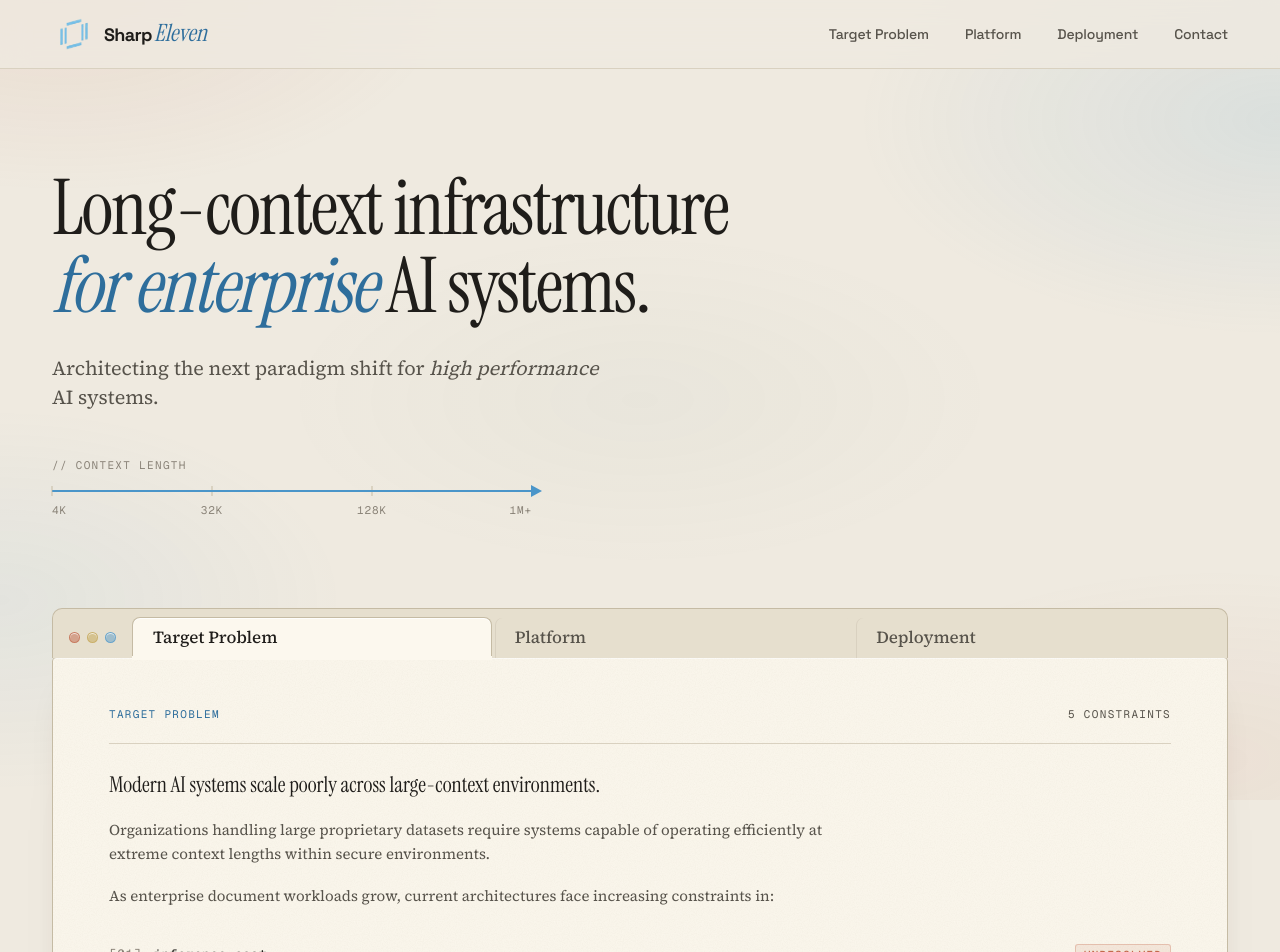
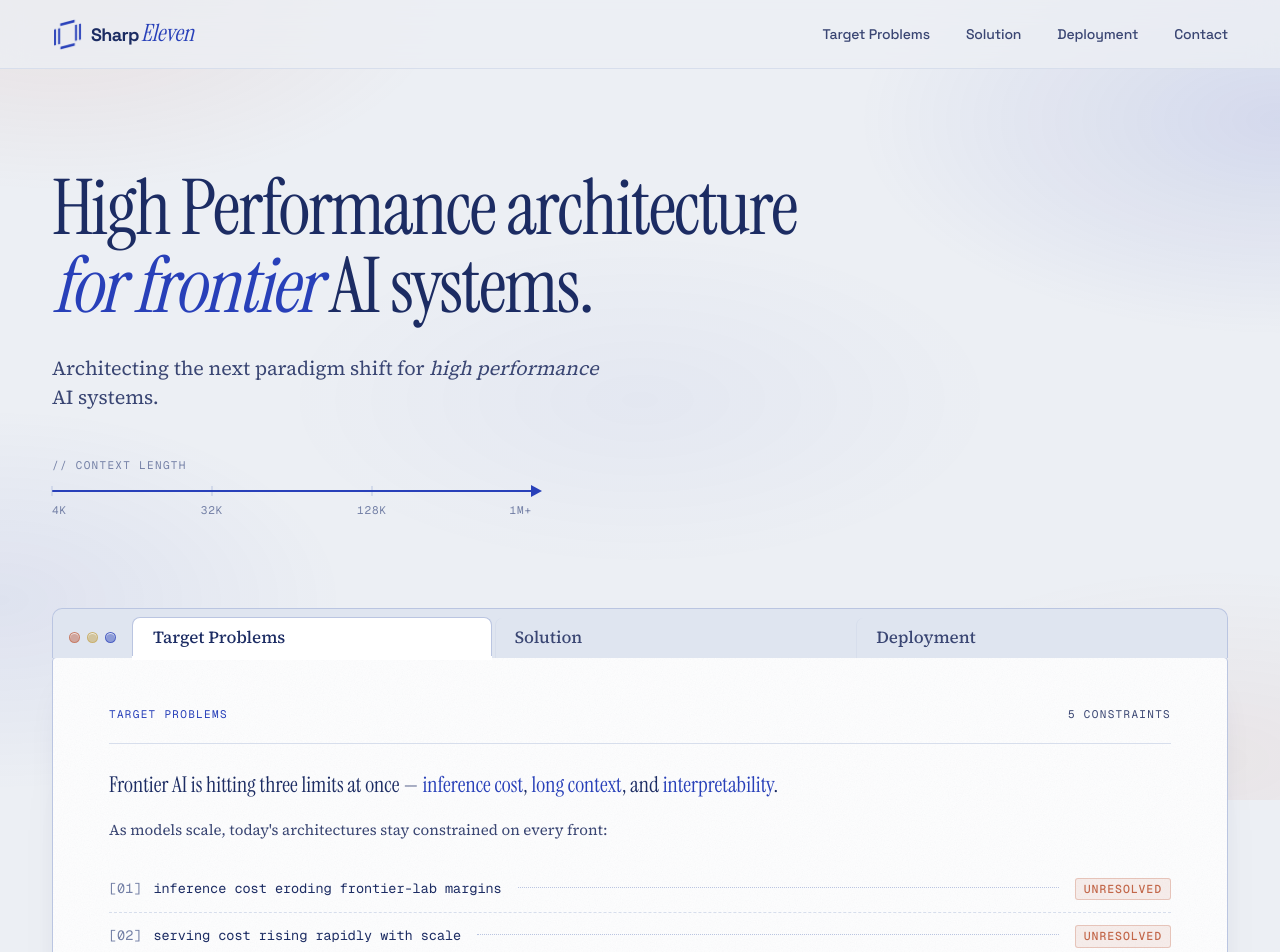
Before and after one commit to JJ-Xie/sharpeleven-website, a Next.js app: page / in a window 1280 px wide. Shown: the top 952 px of the page. Built offline with nearby package versions, Linux system fonts and the light colour scheme.

Commit message:
website overhaul for jessie

```diff
--- a/app/globals.css
+++ b/app/globals.css
@@ -1,17 +1,17 @@
 @import "tailwindcss";
 
 @theme {
-  --color-bg: #efeae0;
-  --color-bg-2: #f5f1e8;
-  --color-bg-3: #e6dfce;
-  --color-ink: #1f1d1a;
-  --color-ink-2: #57534b;
-  --color-ink-3: #8a8378;
-  --color-line: #d9d1c0;
-  --color-line-2: #c5bba4;
-  --color-sage: #4a95c9;
-  --color-sage-2: #2e6e9c;
-  --color-sage-soft: #b7d8ec;
+  --color-bg: #eceff4;
+  --color-bg-2: #f4f6fa;
+  --color-bg-3: #dfe5f0;
+  --color-ink: #1c2c63;
+  --color-ink-2: #3a4673;
+  --color-ink-3: #7480a6;
+  --color-line: #d7deec;
+  --color-line-2: #bac5e1;
+  --color-sage: #2840b9;
+  --color-sage-2: #2840b9;
+  --color-sage-soft: #b4bce7;
   --color-clay: #c2674a;
 
   --radius-xs: 4px;
@@ -75,12 +75,12 @@ body::before {
     ),
     radial-gradient(
       ellipse 55% 45% at 100% 15%,
-      rgba(74, 149, 201, 0.12) 0%,
+      rgba(40, 64, 185, 0.12) 0%,
       transparent 60%
     ),
     radial-gradient(
       ellipse 45% 40% at 0% 75%,
-      rgba(74, 149, 201, 0.07) 0%,
+      rgba(40, 64, 185, 0.07) 0%,
       transparent 60%
     ),
     radial-gradient(
@@ -90,7 +90,7 @@ body::before {
     ),
     radial-gradient(
       ellipse 40% 30% at 50% 50%,
-      rgba(92, 140, 118, 0.04) 0%,
+      rgba(40, 64, 185, 0.04) 0%,
       transparent 70%
     );
   pointer-events: none;
@@ -145,7 +145,7 @@ body::before {
   height: 6px;
   border-radius: 50%;
   background: var(--color-sage);
-  box-shadow: 0 0 0 3px rgba(74, 149, 201, 0.22);
+  box-shadow: 0 0 0 3px rgba(40, 64, 185, 0.22);
   animation: pulse-dot 2.4s ease-in-out infinite;
 }
 @media (prefers-reduced-motion: reduce) {
@@ -292,14 +292,14 @@ body::before {
   background:
     radial-gradient(
       circle at 30% 25%,
-      rgba(74, 149, 201, 0.10) 0%,
+      rgba(40, 64, 185, 0.10) 0%,
       transparent 55%
     ),
     var(--color-bg-2);
   overflow: hidden;
   box-shadow:
     0 1px 0 rgba(255, 255, 255, 0.6) inset,
-    0 18px 40px -22px rgba(31, 29, 26, 0.25);
+    0 18px 40px -22px rgba(28, 44, 99, 0.25);
 }
 .hero-viz svg {
   width: 100%;
@@ -563,8 +563,8 @@ body::before {
   border-color: rgba(199, 169, 92, 0.7);
 }
 .chrome-dot:nth-child(3) {
-  background: rgba(74, 149, 201, 0.45);
-  border-color: rgba(74, 149, 201, 0.65);
+  background: rgba(40, 64, 185, 0.45);
+  border-color: rgba(40, 64, 185, 0.65);
 }
 .doc-tab {
   position: relative;
@@ -593,14 +593,14 @@ body::before {
   z-index: 1;
 }
 .doc-tab:hover:not(.active) {
-  background: rgba(252, 248, 238, 0.9);
+  background: rgba(244, 246, 250, 0.9);
   color: var(--color-ink);
   box-shadow:
     inset 0 1px 0 rgba(255, 255, 255, 0.7),
-    0 -3px 10px -4px rgba(60, 40, 20, 0.12);
+    0 -3px 10px -4px rgba(28, 44, 99, 0.12);
 }
 .doc-tab.active {
-  background: #fcf8ee;
+  background: #ffffff;
   color: var(--color-ink);
   border-color: var(--color-line-2);
   z-index: 4;
@@ -613,7 +613,7 @@ body::before {
   right: -1px;
   bottom: -2px;
   height: 4px;
-  background: #fcf8ee;
+  background: #ffffff;
 }
 /* vertical separators between non-active inactive tabs */
 .doc-tab + .doc-tab:not(.active):not(:hover) {
@@ -643,24 +643,24 @@ body::before {
 .brief-sheet {
   position: absolute;
   inset: 0;
-  background: #ede5cd;
+  background: #dbe2ef;
   border: 1px solid var(--color-line);
   border-radius: 4px;
   transform: rotate(0.7deg) translate(12px, 14px);
-  box-shadow: 0 18px 30px -24px rgba(60, 40, 20, 0.15);
+  box-shadow: 0 18px 30px -24px rgba(28, 44, 99, 0.15);
   pointer-events: none;
 }
 .brief-page {
   position: relative;
-  background: #fcf8ee;
+  background: #ffffff;
   border: 1px solid var(--color-line-2);
   border-radius: 4px;
   padding: 48px 56px 36px;
   z-index: 2;
   box-shadow:
     0 1px 0 rgba(255, 255, 255, 0.7) inset,
-    0 22px 38px -22px rgba(60, 40, 20, 0.2),
-    0 60px 80px -50px rgba(60, 40, 20, 0.1);
+    0 22px 38px -22px rgba(28, 44, 99, 0.2),
+    0 60px 80px -50px rgba(28, 44, 99, 0.1);
 }
 .brief-page::after {
   content: "";
@@ -806,7 +806,7 @@ body::before {
   width: 36px;
   height: 36px;
   border-radius: 9px;
-  background: linear-gradient(140deg, #faf5e6 0%, #efe6cf 100%);
+  background: linear-gradient(140deg, #f4f6fa 0%, #dde4f1 100%);
   border: 1px solid var(--color-line);
   font-family: var(--font-display);
   font-style: italic;
@@ -818,8 +818,8 @@ body::before {
   margin-top: 2px;
   box-shadow:
     0 1px 0 rgba(255, 255, 255, 0.95) inset,
-    0 -1px 0 rgba(60, 40, 20, 0.04) inset,
-    0 1px 2px rgba(60, 40, 20, 0.06);
+    0 -1px 0 rgba(28, 44, 99, 0.04) inset,
+    0 1px 2px rgba(28, 44, 99, 0.06);
 }
 .brief-page .doc-text h4 {
   margin: 0 0 6px;
@@ -926,18 +926,18 @@ body::before {
 }
 .log-status-enabled {
   color: var(--color-sage-2);
-  background: rgba(74, 149, 201, 0.1);
-  border: 1px solid rgba(74, 149, 201, 0.3);
+  background: rgba(40, 64, 185, 0.1);
+  border: 1px solid rgba(40, 64, 185, 0.3);
 }
 .log-status-scoped {
   color: var(--color-sage-2);
-  background: rgba(74, 149, 201, 0.06);
-  border: 1px solid rgba(74, 149, 201, 0.25);
+  background: rgba(40, 64, 185, 0.06);
+  border: 1px solid rgba(40, 64, 185, 0.25);
 }
 .log-status-compliant {
   color: var(--color-sage-2);
-  background: rgba(74, 149, 201, 0.1);
-  border: 1px solid rgba(74, 149, 201, 0.3);
+  background: rgba(40, 64, 185, 0.1);
+  border: 1px solid rgba(40, 64, 185, 0.3);
 }
 .brief-two-col .log-list {
   margin-top: 12px;
--- a/components/Briefs.tsx
+++ b/components/Briefs.tsx
@@ -5,40 +5,42 @@ import { useEffect, useState } from "react";
 type Tab = "problem" | "platform" | "deployment";
 
 const TABS: { id: Tab; meta: string; label: string }[] = [
-  { id: "problem", meta: "01 · 5 constraints", label: "Target Problem" },
-  { id: "platform", meta: "02 · capabilities + applications", label: "Platform" },
-  { id: "deployment", meta: "03 · 4 properties", label: "Deployment" },
+  { id: "problem", meta: "01 · 5 constraints", label: "Target Problems" },
+  { id: "platform", meta: "02 · capabilities + advantage", label: "Solution" },
+  { id: "deployment", meta: "03 · today + transfer", label: "Deployment" },
 ];
 
 type LogItem = { num: string; label: string };
 
 const PROBLEM_ITEMS: LogItem[] = [
-  { num: "01", label: "inference cost" },
-  { num: "02", label: "latency" },
-  { num: "03", label: "memory utilization" },
-  { num: "04", label: "response reliability" },
-  { num: "05", label: "deployment privacy" },
+  { num: "01", label: "inference cost eroding frontier-lab margins" },
+  { num: "02", label: "serving cost rising rapidly with scale" },
+  { num: "03", label: "slow, expensive, inaccurate long context" },
+  { num: "04", label: "context windows that can't run long enough" },
+  { num: "05", label: "no inherent explanation or interpretability of answers" },
 ];
 
 const CAPABILITIES: LogItem[] = [
-  { num: "A1", label: "support large-context document environments" },
-  { num: "A2", label: "reduce memory and compute overhead" },
-  { num: "A3", label: "integrate with existing model stacks" },
-  { num: "A4", label: "operate within customer-controlled infrastructure" },
+  { num: "A1", label: "substantially lower annual inference cost" },
+  { num: "A2", label: "longer context, faster and more accurate" },
+  { num: "A3", label: "answers explained inherently" },
 ];
 
-const APPLICATIONS: LogItem[] = [
-  { num: "B1", label: "large and multi document analysis" },
-  { num: "B2", label: "enterprise knowledge systems" },
-  { num: "B3", label: "diligence workflows" },
-  { num: "B4", label: "research and compliance environments" },
+const ADVANTAGES: LogItem[] = [
+  { num: "B1", label: "processes more tokens than any model" },
+  { num: "B2", label: "cheaper per token at long context" },
+  { num: "B3", label: "faster long-context inference" },
+  { num: "B4", label: "more accurate as inputs grow" },
 ];
 
-const DEPLOYMENT_ITEMS: LogItem[] = [
-  { num: "01", label: "On-premise compatible" },
-  { num: "02", label: "Customer-controlled infrastructure" },
-  { num: "03", label: "No external document transfer required" },
-  { num: "04", label: "Compatible with existing enterprise AI workflows" },
+const DEPLOYMENT_NOW: LogItem[] = [
+  { num: "01", label: "deployed as a retrieval system" },
+  { num: "02", label: "tested on real long-context workloads" },
+];
+
+const DEPLOYMENT_EXIT: LogItem[] = [
+  { num: "03", label: "full proprietary architecture" },
+  { num: "04", label: "transferred to a single acquirer" },
 ];
 
 function LogList({
@@ -135,21 +137,17 @@ export function Briefs() {
                 }`}
               >
                 <div className="doc-header">
-                  <span className="doc-label">Target Problem</span>
+                  <span className="doc-label">Target Problems</span>
                   <span className="doc-page">5 constraints</span>
                 </div>
                 <p className="doc-intro">
-                  Modern AI systems scale poorly across large-context
-                  environments.
+                  Frontier AI is hitting three limits at once —{" "}
+                  <em>inference cost</em>, <em>long context</em>, and{" "}
+                  <em>interpretability</em>.
                 </p>
                 <p className="doc-body">
-                  Organizations handling large proprietary datasets require
-                  systems capable of operating efficiently at extreme context
-                  lengths within secure environments.
-                </p>
-                <p className="doc-body">
-                  As enterprise document workloads grow, current architectures
-                  face increasing constraints in:
+                  As models scale, today&apos;s architectures stay constrained on
+                  every front:
                 </p>
                 <LogList
                   items={PROBLEM_ITEMS}
@@ -158,7 +156,7 @@ export function Briefs() {
                 />
 
                 <div className="doc-footer">
-                  <span className="doc-meta">SharpEleven · Target Problem</span>
+                  <span className="doc-meta">SharpEleven · Target Problems</span>
                   <span className="doc-page">doc 01 / 03</span>
                 </div>
               </div>
@@ -172,16 +170,16 @@ export function Briefs() {
                 }`}
               >
                 <div className="doc-header">
-                  <span className="doc-label">Platform</span>
-                  <span className="doc-page">capabilities + applications</span>
+                  <span className="doc-label">Solution</span>
+                  <span className="doc-page">capabilities + advantage</span>
                 </div>
                 <p className="doc-intro">
-                  SharpEleven develops <em>scalable long-context infrastructure </em>
-                  for <em>enterprise AI</em> workflows.
+                  SharpEleven is a <em>high-performance architecture</em> that
+                  resolves all three at once.
                 </p>
                 <div className="brief-two-col">
                   <div>
-                    <div className="col-head">The platform is designed to:</div>
+                    <div className="col-head">The architecture delivers:</div>
                     <LogList
                       items={CAPABILITIES}
                       status="ENABLED"
@@ -189,16 +187,16 @@ export function Briefs() {
                     />
                   </div>
                   <div>
-                    <div className="col-head">Target applications include:</div>
+                    <div className="col-head">Against other models:</div>
                     <LogList
-                      items={APPLICATIONS}
-                      status="SCOPED"
-                      variant="scoped"
+                      items={ADVANTAGES}
+                      status="BENCHMARKED"
+                      variant="fixed"
                     />
                   </div>
                 </div>
                 <div className="doc-footer">
-                  <span className="doc-meta">SharpEleven · Platform</span>
+                  <span className="doc-meta">SharpEleven · Solution</span>
                   <span className="doc-page">doc 02 / 03</span>
                 </div>
               </div>
@@ -213,16 +211,30 @@ export function Briefs() {
               >
                 <div className="doc-header">
                   <span className="doc-label">Deployment</span>
-                  <span className="doc-page">4 properties</span>
+                  <span className="doc-page">today + transfer</span>
                 </div>
                 <p className="doc-intro">
-                  Designed for <em>private deployment environments</em>.
+                  Deployed for testing as a <em>retrieval system</em>.
+                  Architecture transfers in full to a <em>single acquirer</em>.
                 </p>
-                <LogList
-                  items={DEPLOYMENT_ITEMS}
-                  status="COMPLIANT"
-                  variant="compliant"
-                />
+                <div className="brief-two-col">
+                  <div>
+                    <div className="col-head">In market today:</div>
+                    <LogList
+                      items={DEPLOYMENT_NOW}
+                      status="LIVE"
+                      variant="fixed"
+                    />
+                  </div>
+                  <div>
+                    <div className="col-head">On acquisition:</div>
+                    <LogList
+                      items={DEPLOYMENT_EXIT}
+                      status="ON EXIT"
+                      variant="scoped"
+                    />
+                  </div>
+                </div>
                 <div className="doc-footer">
                   <span className="doc-meta">SharpEleven · Deployment</span>
                   <span className="doc-page">doc 03 / 03</span>
--- a/components/Contact.tsx
+++ b/components/Contact.tsx
@@ -41,7 +41,7 @@ export function Contact() {
             className="mb-9 max-w-[580px] text-[17px] text-[color:var(--color-ink-2)]"
             style={{ lineHeight: 1.6 }}
           >
-            SharpEleven is in pilot with a small set of partners for technical
+            SharpEleven is in contact with a small set of partners for technical
             demonstrations, deployments, and strategic collaborations. To
             begin a conversation:
           </p>
@@ -53,7 +53,7 @@ export function Contact() {
               className="inline-flex items-center gap-[10px] rounded-full border border-[color:var(--color-line-2)] bg-[color:var(--color-bg)] px-[18px] py-3 font-mono-cust text-[14px] text-[color:var(--color-ink)] transition-colors duration-200 hover:border-[color:var(--color-ink-2)] hover:bg-[color:var(--color-bg-3)]"
             >
               <span className="text-[color:var(--color-sage-2)]">→</span>
-              research@sharp-eleven.com
+              victor@sharp-eleven.com
             </a>
           </div>
         </div>
--- a/components/Footer.tsx
+++ b/components/Footer.tsx
@@ -5,7 +5,7 @@ export function Footer() {
     <footer className="pb-16 pt-[52px] font-mono-cust text-[12.5px] tracking-[0.04em] text-[color:var(--color-ink-3)]">
       <div className="wrap grid items-center gap-6 sm:grid-cols-[auto_1fr] sm:gap-8">
         <div className="flex items-center gap-3 text-[color:var(--color-ink-2)]">
-          <LogoMark size={22} />
+          <LogoMark size={16} />
           <span>SharpEleven &nbsp;·&nbsp; © 2026</span>
         </div>
         <div className="flex flex-wrap gap-[22px] sm:justify-self-end">
@@ -19,7 +19,7 @@ export function Footer() {
             href="#platform"
             className="transition-colors hover:text-[color:var(--color-ink)]"
           >
-            Platform
+            Solution
           </a>
           <a
             href="#deployment"
--- a/components/Hero.tsx
+++ b/components/Hero.tsx
@@ -19,14 +19,14 @@ export function Hero() {
               color: "var(--color-ink)",
             }}
           >
-            Long-context infrastructure{" "}
+            High Performance architecture{" "}
             <span
               style={{
                 fontStyle: "italic",
                 color: "var(--color-sage-2)",
               }}
             >
-              for enterprise
+              for frontier
             </span>{" "}
             <span style={{ color: "var(--color-ink)" }}>AI systems.</span>
           </h1>
--- a/components/LogoMark.tsx
+++ b/components/LogoMark.tsx
@@ -9,7 +9,7 @@ export function LogoMark({
 }) {
   return (
     <Image
-      src="/logo-mark.png"
+      src="/logo.png"
       alt="SharpEleven"
       width={size}
       height={size}
--- a/components/Nav.tsx
+++ b/components/Nav.tsx
@@ -4,11 +4,11 @@ export function Nav() {
   return (
     <header
       className="sticky top-0 z-50 border-b border-[color:var(--color-line)] backdrop-blur-[14px]"
-      style={{ background: "rgba(239, 234, 224, 0.78)" }}
+      style={{ background: "rgba(236, 239, 244, 0.78)" }}
     >
       <div className="wrap flex h-[68px] items-center justify-between">
         <a href="#top" className="flex items-center gap-2">
-          <LogoMark size={44} />
+          <LogoMark size={31} />
           <span
             className="text-[18px] font-bold tracking-[-0.035em] text-[color:var(--color-ink)]"
             style={{ fontFamily: "var(--font-sans)" }}
@@ -36,14 +36,14 @@ export function Nav() {
             className="text-[14px] font-medium text-[color:var(--color-ink-2)] transition-colors hover:text-[color:var(--color-ink)]"
             style={{ fontFamily: "var(--font-sans)", letterSpacing: "-0.01em" }}
           >
-            Target Problem
+            Target Problems
           </a>
           <a
             href="#platform"
             className="text-[14px] font-medium text-[color:var(--color-ink-2)] transition-colors hover:text-[color:var(--color-ink)]"
             style={{ fontFamily: "var(--font-sans)", letterSpacing: "-0.01em" }}
           >
-            Platform
+            Solution
           </a>
           <a
             href="#deployment"
```
Also changed, not shown: app/icon.png, public/logo.png (added).
